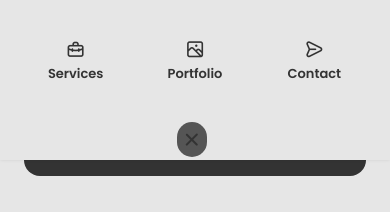
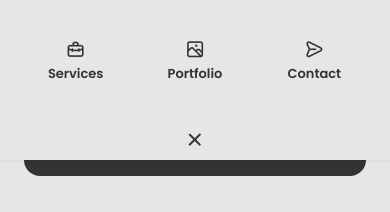
Before and after one commit to Mreselassie001/Portfolio, a React (Create React App) app: page / in a window 390 px wide. Shown: the part 1528-1740 px from the top of the page. Built offline with nearby package versions, Linux system fonts and the light colour scheme.

Commit message:
second commit

```diff
--- a/src/components/header/header.css
+++ b/src/components/header/header.css
@@ -99,6 +99,7 @@
 
   .show-menu {
     bottom: 10px;
+    height: auto;
   }
 
   .nav__list {
@@ -117,13 +118,8 @@
     font-size: 1.5rem;
     cursor: pointer;
     color: var(--title-color);
-    border-radius: 50px;
-    background-color: #555;
-    padding-left: 3px;
-    padding-right: 5px;
-    width: 30px;
-    height: 33x;
-    padding-top: px;
+
+
   }
   .nav__close:hover {
     color: var(--title-color-dark);
```
